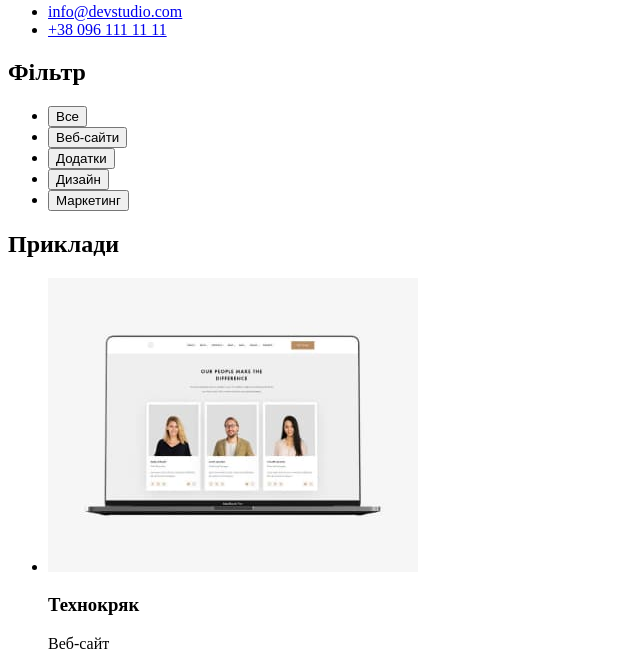
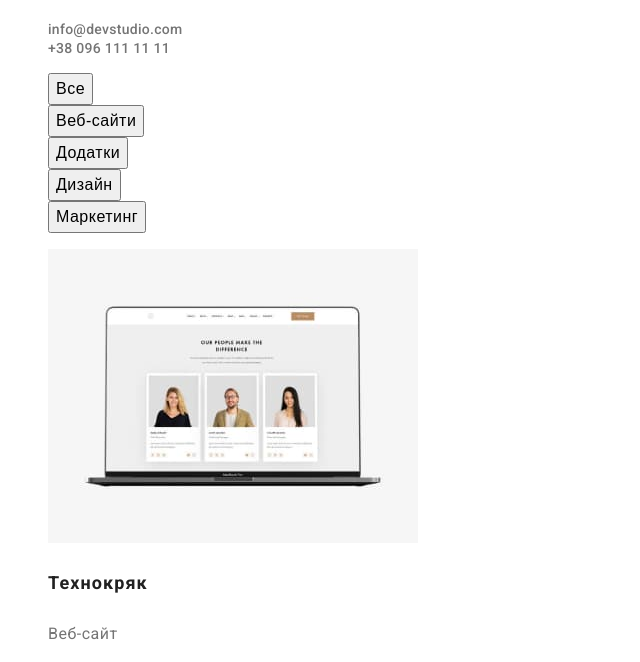
Before and after one commit to GrabDmitro/goit-markup-hw-02, a plain HTML site: page portfolio.html in a window 1280 px wide. Shown: the part 109-771 px from the top of the page, without its empty margins (0-640 px from the left). Drawn offline with Linux system fonts and the light colour scheme.

Commit message:
linked css again

```diff
--- a/portfolio.html
+++ b/portfolio.html
@@ -8,6 +8,7 @@
     <link rel="preconnect" href="https://fonts.googleapis.com">
     <link rel="preconnect" href="https://fonts.gstatic.com" crossorigin>
     <link href="https://fonts.googleapis.com/css2?family=Raleway:wght@700&family=Roboto:wght@400;500;700;900&display=swap" rel="stylesheet">
+    <link rel="stylesheet" href="./css/styles.css" />
   </head>
 
   <body>
```
